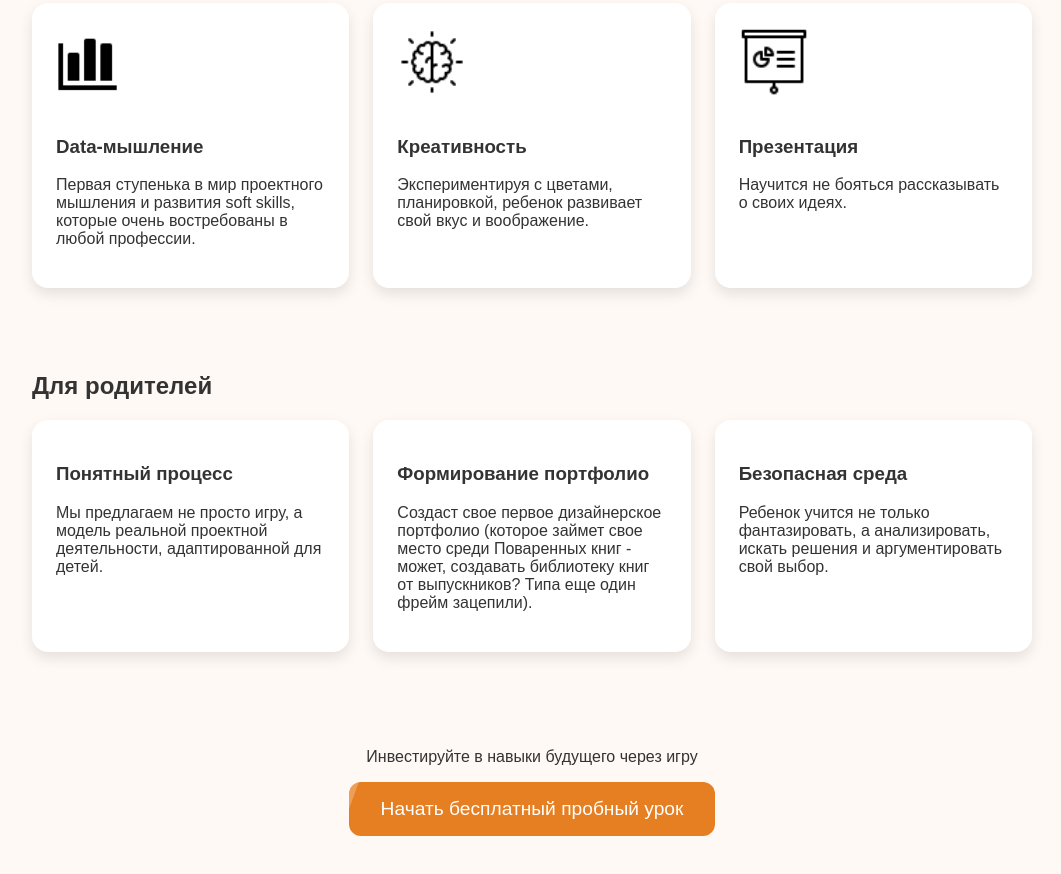
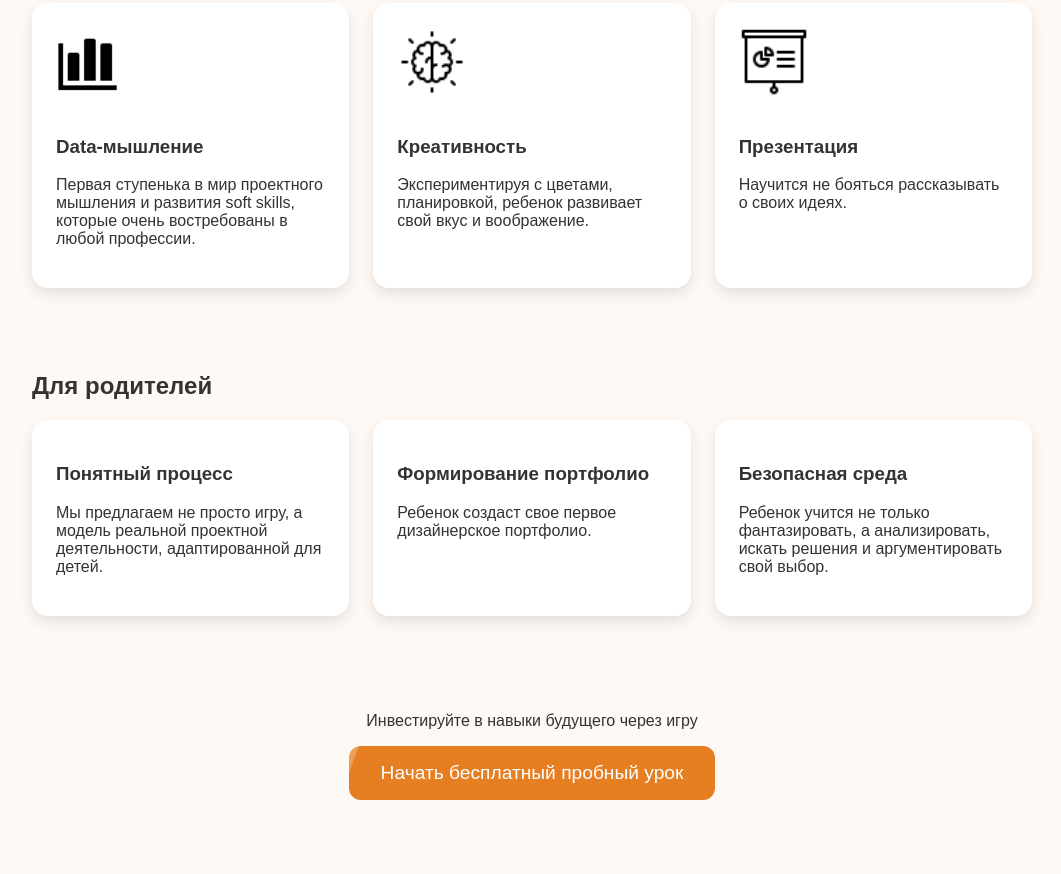
Before and after one commit to kli44mar/creative_methods, a plain HTML site: page index.html in a window 1280 px wide. Shown: the part 1039-1913 px from the top of the page, without its empty margins (108-1169 px from the left). After the commit the page ends 1887 px from the top, so only its background shows below. Drawn offline with Linux system fonts and the light colour scheme.

Commit message:
Update index.html

```diff
--- a/index.html
+++ b/index.html
@@ -217,7 +217,7 @@
       </div>
       <div class="parent-block slide-up">
         <h3>Формирование портфолио</h3>
-        <p>Создаст свое первое дизайнерское портфолио (которое займет свое место среди Поваренных книг - может, создавать библиотеку книг от выпускников? Типа еще один фрейм зацепили).</p>
+        <p>Ребенок создаст свое первое дизайнерское портфолио.</p>
       </div>
       <div class="parent-block slide-up">
         <h3>Безопасная среда</h3>
```
